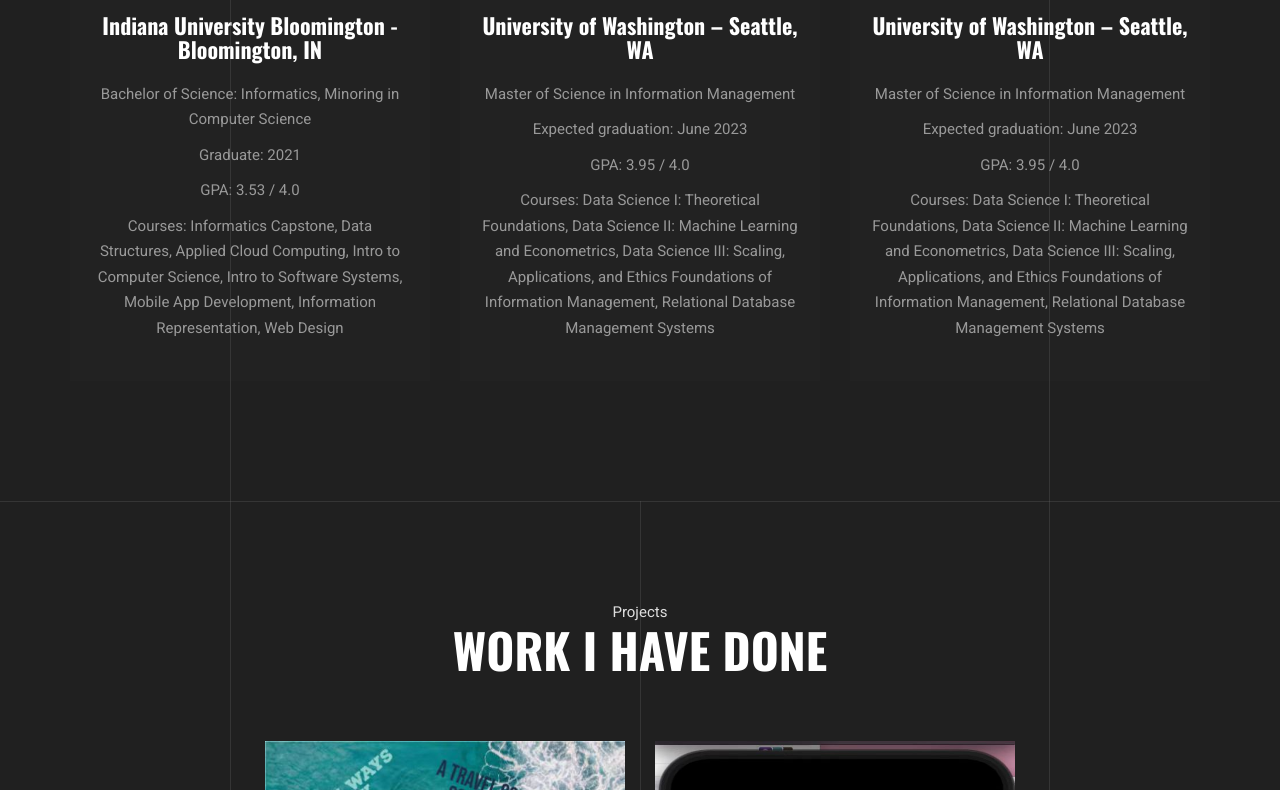
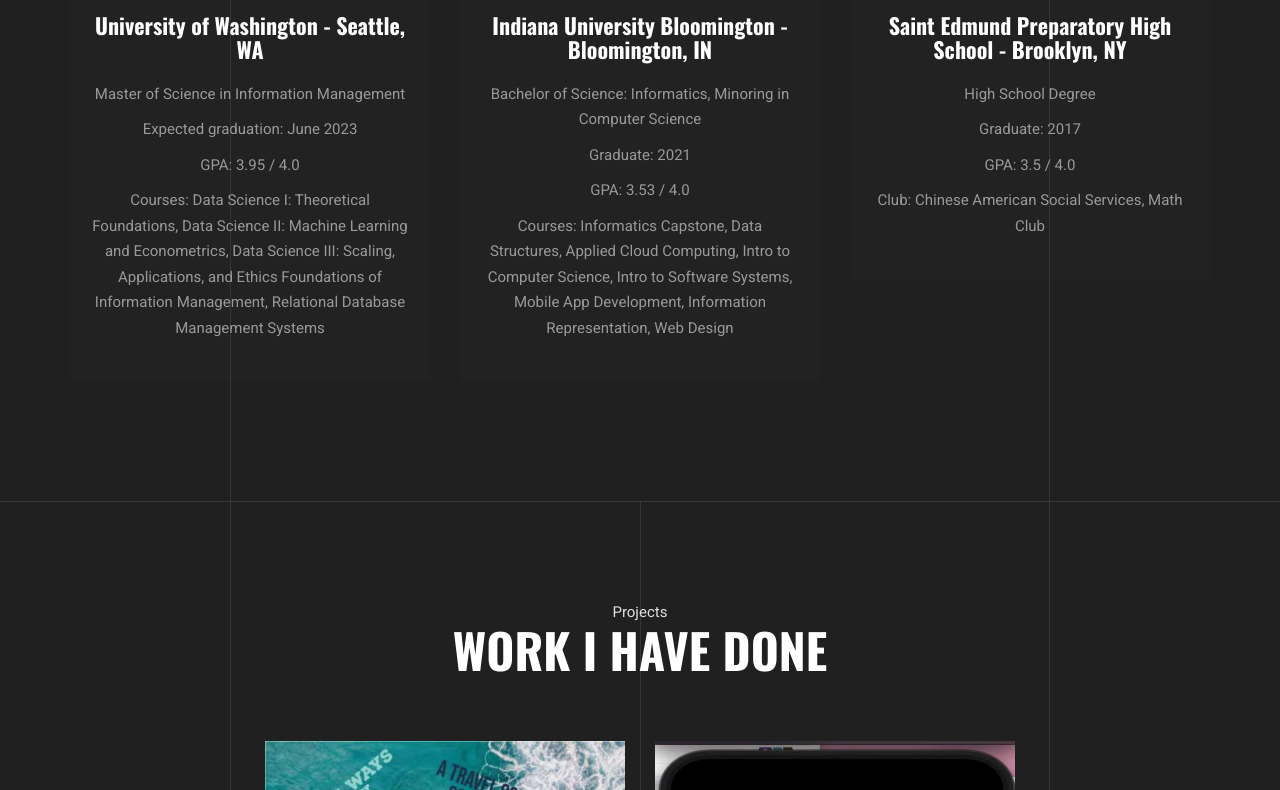
Before and after one commit to haohtan/myPerosnalWebPage, a plain HTML site: page index.html in a window 1280 px wide. Shown: the part 1819-2609 px from the top of the page. Drawn offline with nearby package versions, Linux system fonts and the light colour scheme.

Commit message:
Add files via upload
change2

```diff
--- a/index.html
+++ b/index.html
@@ -153,7 +153,7 @@
                             <!-- <div class="about-img">
 
                             </div> -->
-                            <img src="assets/images/about/img-1.png" style="width:80%" alt="">
+                            <img src="assets/images/about/test.jpeg" style="width:80%" alt="">
                         </div>
                         <div class="col-lg-6">
                             <div class="about-content">
@@ -180,6 +180,28 @@
                     <div class="col-lg-4 col-md-6 col-sm-6">
                         <div class="service-section">
                             <div class="services-wrapper">
+                                <div class="services-icon-wrapper">
+                                    <div class="service-dot">
+                                        <img width="70%" src="./assets/images/about/uw.png" alt="">
+                                       <!-- <div class="dots"></div> -->
+                                    </div>
+                                    <!-- <i class="fi flaticon-settings-gears"></i> -->
+                                </div>
+                                <div class="service-content">
+                                    <h2>University of Washington - Seattle, WA</h2>
+                                    <p>Master of Science in Information Management</p>
+                                    <p>Expected graduation: June 2023</p>
+                                    <p>GPA: 3.95 / 4.0</p>
+                                    <p>Courses: Data Science I: Theoretical Foundations, Data Science II: Machine Learning and Econometrics, Data Science III: Scaling, Applications, and Ethics
+                                        Foundations of Information Management, Relational Database Management Systems</p>
+                                </div>
+                            </div>
+                        </div>
+                    </div>
+
+                    <div class="col-lg-4 col-md-6 col-sm-6">
+                        <div class="service-section">
+                            <div class="services-wrapper">
                                 <div class="services-icon-wrapper services-icon-wrapper">
                                     <div class="service-dot">
                                         <img width="63%" src="./assets/images/about/iu_logo.png" alt="">
@@ -198,29 +220,6 @@
                         </div>
                     </div>
 
-
-                    <div class="col-lg-4 col-md-6 col-sm-6">
-                        <div class="service-section">
-                            <div class="services-wrapper">
-                                <div class="services-icon-wrapper">
-                                    <div class="service-dot">
-                                        <img width="70%" src="./assets/images/about/uw.png" alt="">
-                                       <!-- <div class="dots"></div> -->
-                                    </div>
-                                    <!-- <i class="fi flaticon-settings-gears"></i> -->
-                                </div>
-                                <div class="service-content">
-                                    <h2>University of Washington – Seattle, WA</h2>
-                                    <p>Master of Science in Information Management</p>
-                                    <p>Expected graduation: June 2023</p>
-                                    <p>GPA: 3.95 / 4.0</p>
-                                    <p>Courses: Data Science I: Theoretical Foundations, Data Science II: Machine Learning and Econometrics, Data Science III: Scaling, Applications, and Ethics
-                                        Foundations of Information Management, Relational Database Management Systems</p>
-                                </div>
-                            </div>
-                        </div>
-                    </div>
-
                     <div class="col-lg-4 col-md-6 col-sm-6">
                         <div class="service-section">
                             <div class="services-wrapper">
@@ -232,12 +231,11 @@
                                     <!-- <i class="fi flaticon-settings-gears"></i> -->
                                 </div>
                                 <div class="service-content">
-                                    <h2>University of Washington – Seattle, WA</h2>
-                                    <p>Master of Science in Information Management</p>
-                                    <p>Expected graduation: June 2023</p>
-                                    <p>GPA: 3.95 / 4.0</p>
-                                    <p>Courses: Data Science I: Theoretical Foundations, Data Science II: Machine Learning and Econometrics, Data Science III: Scaling, Applications, and Ethics
-                                        Foundations of Information Management, Relational Database Management Systems</p>
+                                    <h2> Saint Edmund Preparatory High School - Brooklyn, NY</h2>
+                                    <p> High School Degree </p>
+                                    <p> Graduate: 2017</p>
+                                    <p> GPA: 3.5 / 4.0</p>
+                                    <p> Club: Chinese American Social Services, Math Club</p>
                                 </div>
                             </div>
                         </div>
@@ -285,6 +283,7 @@
 
                                     <div class="submit-btn-wrapper">
                                         <a href="https://github.com/haohtan"><button type="submit" class="theme-btn-s3"><i style="margin-right:8px" class="ti-github"></i>Github</button></a>
+                                        <a href="https://zion.luddy.indiana.edu/info-capstone-2021/trahoo#project"><button type="submit" class="theme-btn-s3"><i style="margin-right:8px" class="ti-link"></i>Present</button></a>
                                         <div id="loader">
                                             <i class="fa fa-refresh fa-spin fa-3x fa-fw"></i>
                                         </div>
@@ -387,9 +386,8 @@
                         <div class="contact-page-item">
                             <div class="adress">
                                 <h3>Email Address</h3>
-                                <span>haohtan@uw.edu</span>
                                 <span>tan771798754@gmail.com</span>
-                                <a href="mailto:haohtan@uw.edu">send a message</a>
+                                <a href="mailto:tan771798754@gmail.com">send a message</a>
                             </div>
                             <div class="phone">
                                 <h3>Phone</h3>
```
Also changed, not shown: assets/images/about/iuPicture.png (added), assets/images/about/new1.png (added), 1 other file.
